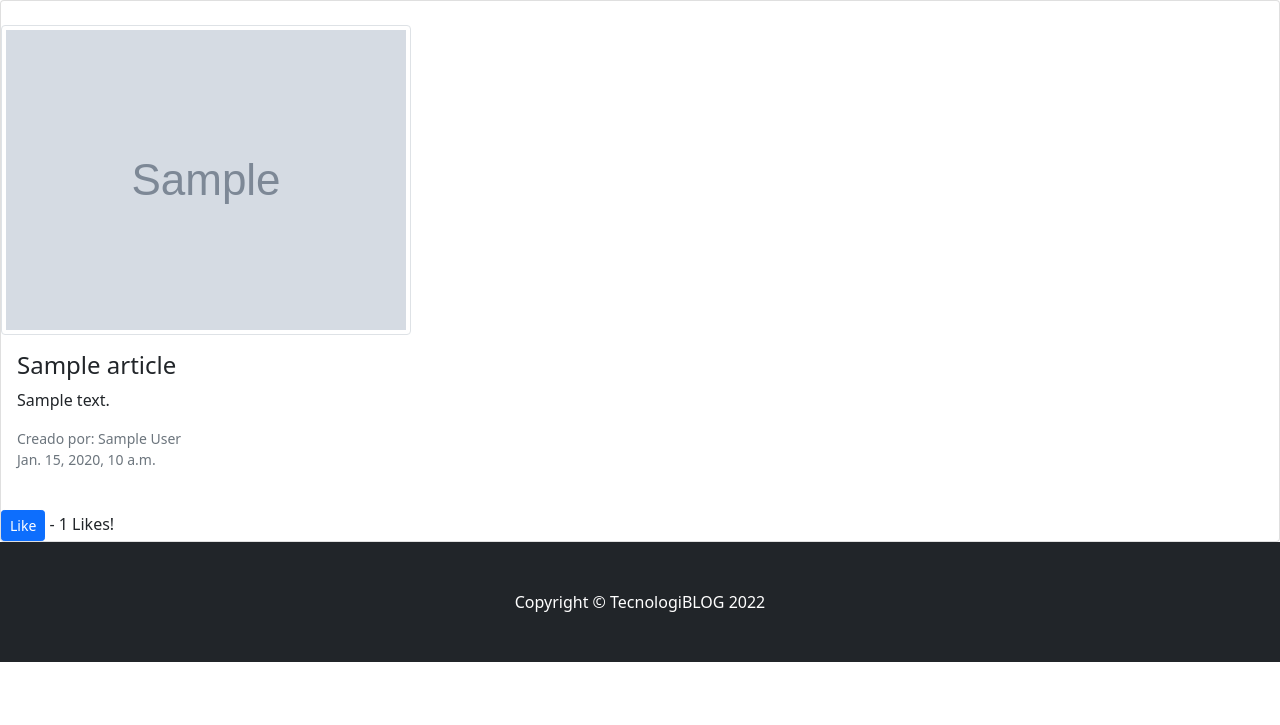
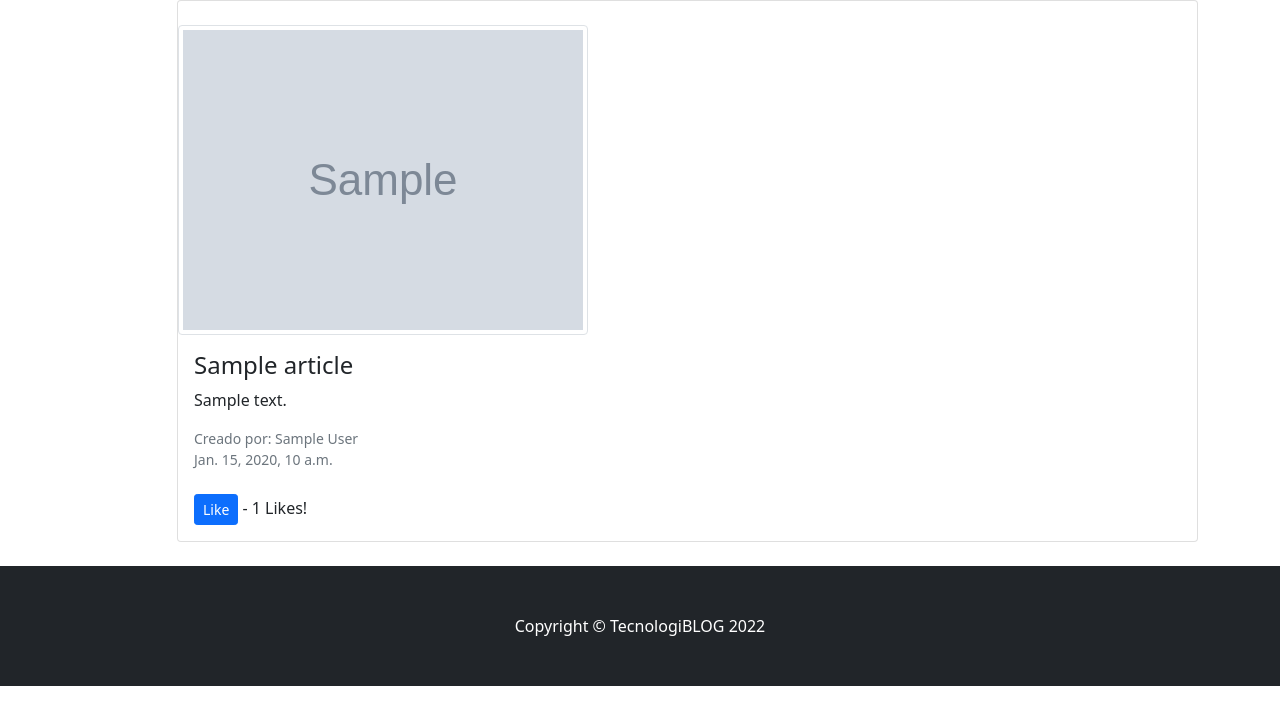
Before and after one commit to ArielPerez23/EntregaFinal-Perez-Botti-Barcia, a Django app: page /blog/post/1 in a window 1280 px wide. Shown: the part 56-781 px from the top of the page. Run offline with Django 4.2, Linux system fonts and the light colour scheme; tables that the repository leaves empty hold one stand-in row (values such as "Sample post"); grey boxes marked "Sample" are stand-in pictures; some libraries are stand-ins or nearby versions.

Commit message:
fix  html detalle post

```diff
--- a/blog/templates/blog/detalle_articulo.html
+++ b/blog/templates/blog/detalle_articulo.html
@@ -6,6 +6,12 @@ Detalle de Posteo
 {% endblock  %}
 
 {% block  contenidoPagina%}
+
+<div class="container">
+    <div class="row">
+        <div class="col-1">
+        </div>
+        <div class="col">
             <div class="card"><br>
                 {% if article.image  %}
                     <a href=""><img class="img-fluid img-thumbnail" src="{{article.image.url}}"/></a>
@@ -17,11 +23,15 @@ Detalle de Posteo
                     <p class="card-text text-truncate">{{article.body}}</p>
                     <div class="small text-muted">Creado por: {{article.author.first_name}} {{article.author.last_name}}</div>
                     <div class="small text-muted">{{article.created_at}}</div><br>
-
-    </div>
                     <form action="{% url 'like_post' article.pk %}" method="POST">
                         {% csrf_token %}
                         <button type="submit" name="post_id" value="{{article.id}}" class="btn btn-primary btn-sm">Like</button> - {{total_likes}} Likes!
                     </form>
                 </div>
+
+            </div>
+        </div>
+    </div>
+</div>
+<br>
 {% endblock %}
```
Lines whose indentation alone changed are shown as unchanged.
